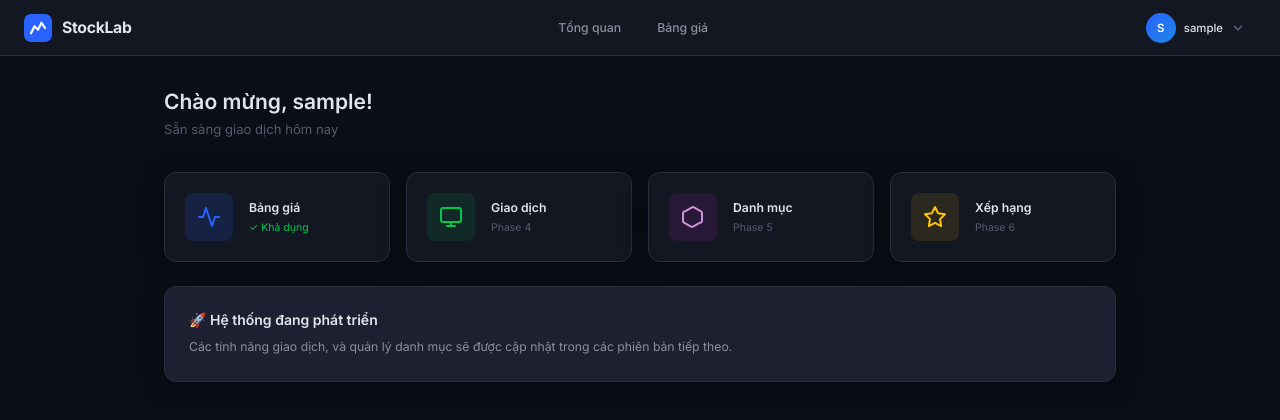
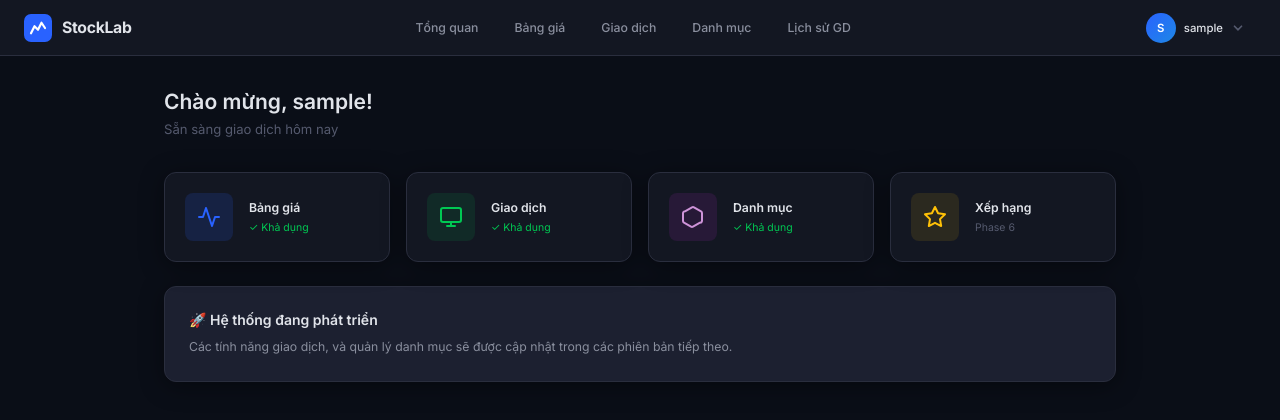
Before and after one commit to Jack0dev/StockLap, a React (Vite) app in the folder stocklab-frontend/: page /dashboard in a window 1280 px wide. Shown: the top 420 px of the page. Built offline with nearby package versions, Linux system fonts and the light colour scheme; sample sign-in values are in the browser's storage.

Commit message:
feat(frontend): update Navbar and Dashboard navigation for trading system

```diff
--- a/stocklab-frontend/src/components/Navbar.jsx
+++ b/stocklab-frontend/src/components/Navbar.jsx
@@ -41,6 +41,9 @@ export default function Navbar() {
         <div className="navbar-links">
           <Link to="/dashboard" className="nav-link">Tổng quan</Link>
           <Link to="/stocks" className="nav-link">Bảng giá</Link>
+          <Link to="/trading" className="nav-link">Giao dịch</Link>
+          <Link to="/portfolio" className="nav-link">Danh mục</Link>
+          <Link to="/transactions" className="nav-link">Lịch sử GD</Link>
         </div>
 
         {/* User Menu */}
--- a/stocklab-frontend/src/pages/DashboardPage.jsx
+++ b/stocklab-frontend/src/pages/DashboardPage.jsx
@@ -26,7 +26,7 @@ export default function DashboardPage() {
           </div>
         </Link>
 
-        <div className="card dashboard-card">
+        <Link to="/trading" className="card dashboard-card" style={{ textDecoration: 'none', color: 'inherit' }}>
           <div className="card-icon card-icon-green">
             <svg width="24" height="24" viewBox="0 0 24 24" fill="none" stroke="currentColor" strokeWidth="2" strokeLinecap="round" strokeLinejoin="round">
               <rect x="2" y="3" width="20" height="14" rx="2" ry="2"></rect>
@@ -36,11 +36,11 @@ export default function DashboardPage() {
           </div>
           <div className="card-info">
             <span className="card-label">Giao dịch</span>
-            <span className="card-value text-muted">Phase 4</span>
+            <span className="card-value text-success" style={{ fontSize: '0.75rem' }}>✓ Khả dụng</span>
           </div>
-        </div>
+        </Link>
 
-        <div className="card dashboard-card">
+        <Link to="/portfolio" className="card dashboard-card" style={{ textDecoration: 'none', color: 'inherit' }}>
           <div className="card-icon card-icon-purple">
             <svg width="24" height="24" viewBox="0 0 24 24" fill="none" stroke="currentColor" strokeWidth="2" strokeLinecap="round" strokeLinejoin="round">
               <path d="M21 16V8a2 2 0 00-1-1.73l-7-4a2 2 0 00-2 0l-7 4A2 2 0 002 8v8a2 2 0 001 1.73l7 4a2 2 0 002 0l7-4A2 2 0 0021 16z"></path>
@@ -48,9 +48,9 @@ export default function DashboardPage() {
           </div>
           <div className="card-info">
             <span className="card-label">Danh mục</span>
-            <span className="card-value text-muted">Phase 5</span>
+            <span className="card-value text-success" style={{ fontSize: '0.75rem' }}>✓ Khả dụng</span>
           </div>
-        </div>
+        </Link>
 
         <div className="card dashboard-card">
           <div className="card-icon card-icon-gold">
```
